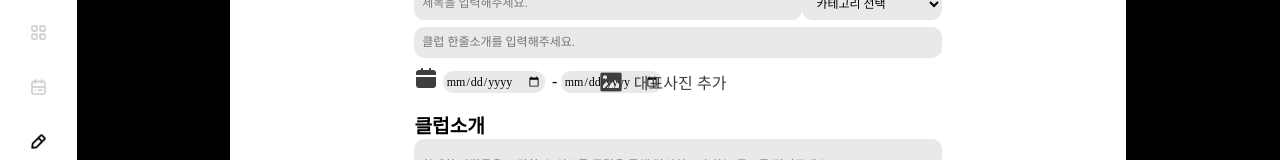
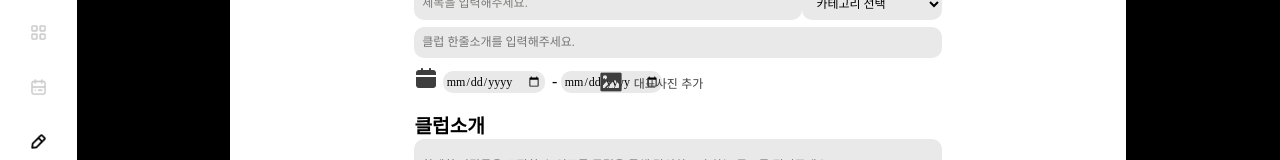
Before and after one commit to assayw119/TGT_front, a React (Create React App) app in the folder frontend/: page /Writepage in a window 1280 px wide. Shown: the part 179-339 px from the top of the page. Built offline with nearby package versions, Linux system fonts and the light colour scheme; a web font is replaced by a local one.

Commit message:
design: px->vmin

```diff
--- a/frontend/src/static/css/writepage.css
+++ b/frontend/src/static/css/writepage.css
@@ -183,4 +183,5 @@ select::-ms-expand {
   display: flex;
   align-items: center;
   margin-bottom: 1vmin;
+  font-size: 1.5vmin;
 }
```
